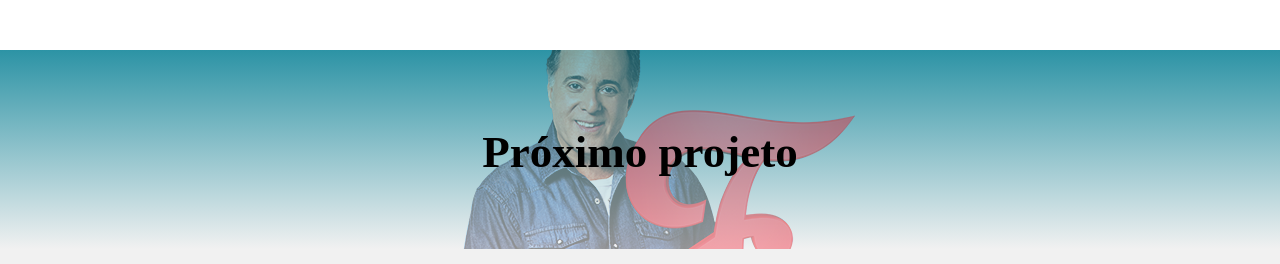
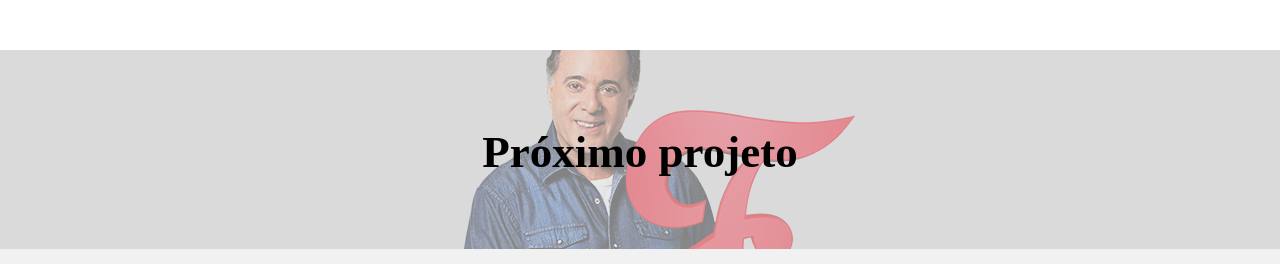
Before and after one commit to vinwatanabe/portfolio_2016, a plain HTML site: page eu-ouvi-outback.html in a window 1280 px wide. Shown: the part 1026-1290 px from the top of the page. Drawn offline with nearby package versions, Linux system fonts and the light colour scheme; a web font is replaced by a local one.

Commit message:
mudança de cor no header e footer

```diff
--- a/css/style.css
+++ b/css/style.css
@@ -398,11 +398,11 @@ body{
 	position: relative;
 	width: 100%;
 	height: 199px;
-	background: #2c93a5;
-	-webkit-background: linear-gradient(180deg, #2c93a5, #f1f1f1);
+	background: #dadada;
+	/*-webkit-background: linear-gradient(180deg, #2c93a5, #f1f1f1);
 	-o-background: linear-gradient(180deg, #2c93a5, #f1f1f1);
 	-moz-background: linear-gradient(180deg, #2c93a5, #f1f1f1);
-	background: linear-gradient(180deg, #2c93a5, #f1f1f1);
+	background: linear-gradient(180deg, #2c93a5, #f1f1f1);*/
 	margin-bottom: 15px;
 	text-align: center;
 }
@@ -436,10 +436,10 @@ body{
 
 .header-pages{
 	background: #f1f1f1;
-	-webkit-background: linear-gradient(180deg, #2c93a5, #f1f1f1);
+	/*-webkit-background: linear-gradient(180deg, #2c93a5, #f1f1f1);
 	-o-background: linear-gradient(180deg, #2c93a5, #f1f1f1);
 	-moz-background: linear-gradient(180deg, #2c93a5, #f1f1f1);
-	background: linear-gradient(180deg, #2c93a5, #f1f1f1);
+	background: linear-gradient(180deg, #2c93a5, #f1f1f1);*/
 	height: 508px;
 	margin-top: 15px;
 	overflow: hidden;
```
